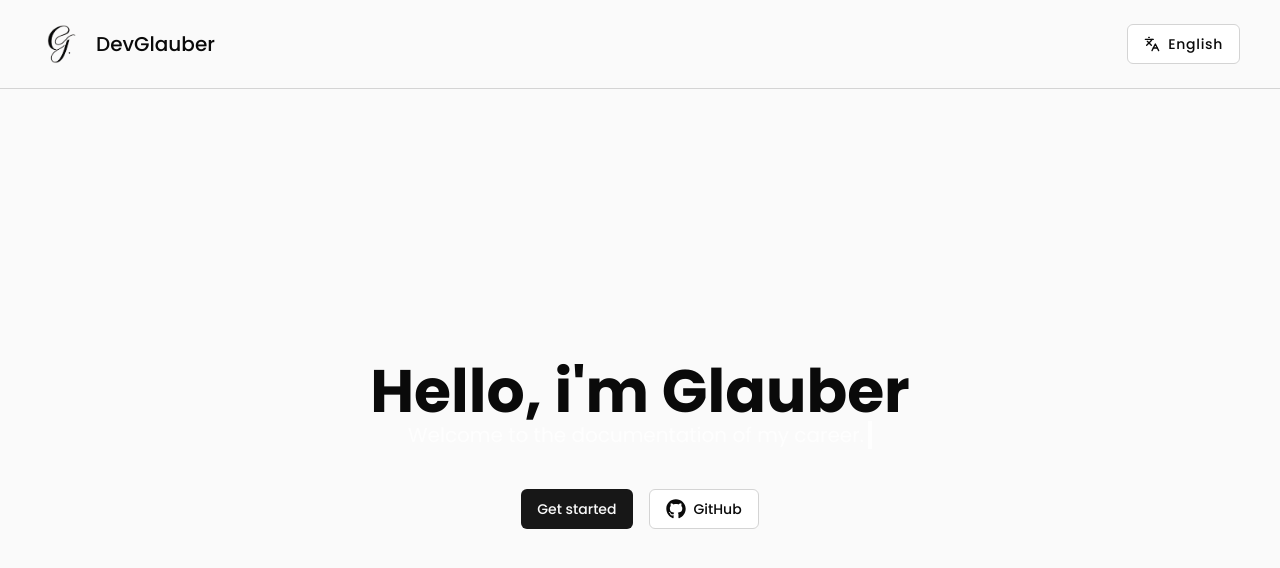
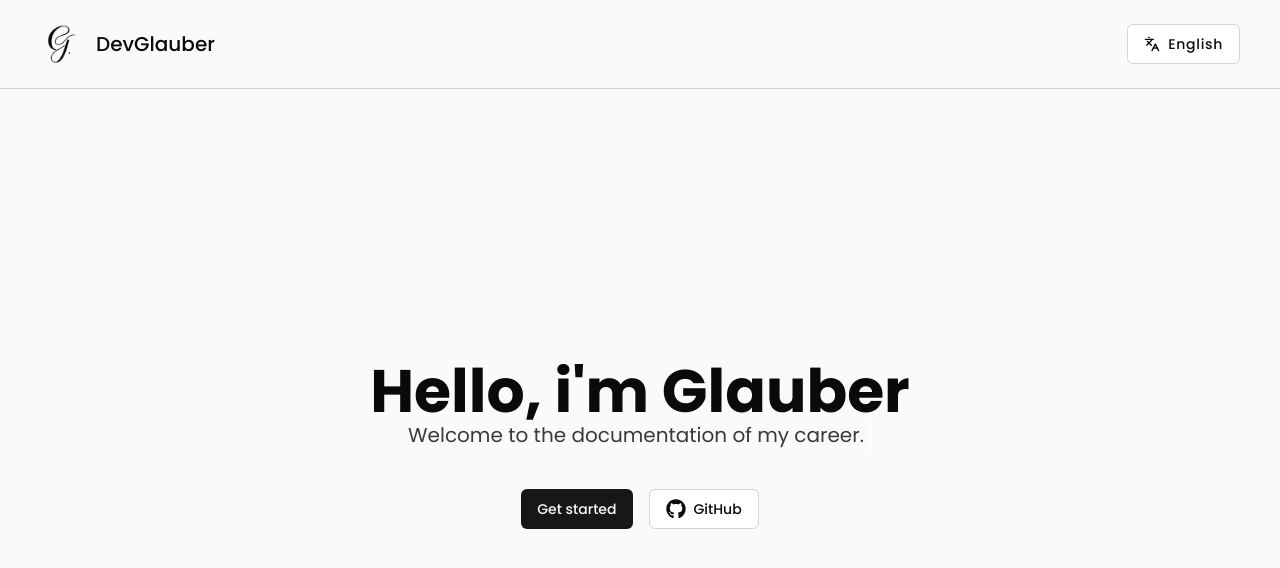
Before and after one commit to glauber2k2/Glauber_Documentation, a Next.js app: page /en in a window 1280 px wide. Shown: the top 568 px of the page. Built offline with nearby package versions, Linux system fonts and the light colour scheme.

Commit message:
corrigido cor do subtituo

```diff
--- a/src/app/[locale]/page.tsx
+++ b/src/app/[locale]/page.tsx
@@ -12,7 +12,7 @@ export default function Home() {
         {home('title')}
       </h1>
       <div>
-        <h2 className="text-xs sm:text-base lg:text-xl animate-typing overflow-hidden whitespace-nowrap border-r-4 border-r-white pr-1  text-white opacity-80">
+        <h2 className="text-xs sm:text-base lg:text-xl animate-typing overflow-hidden whitespace-nowrap border-r-4 dark:border-r-white border-r-black pr-1  opacity-80">
           {home('subtitle')}
         </h2>
       </div>
```
Also changed, not shown: src/app/[locale]/globals.css (line endings or trailing spaces).
